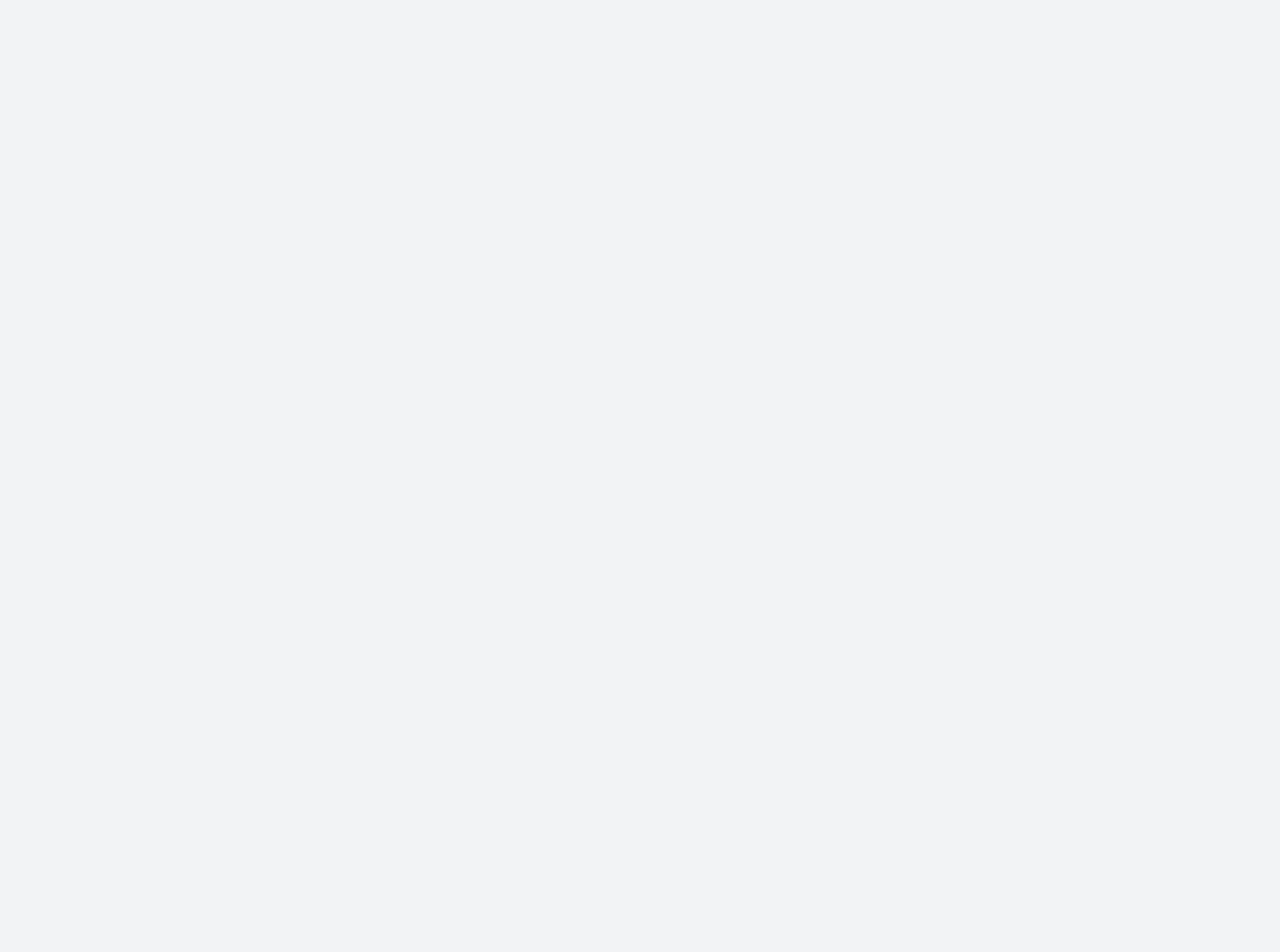
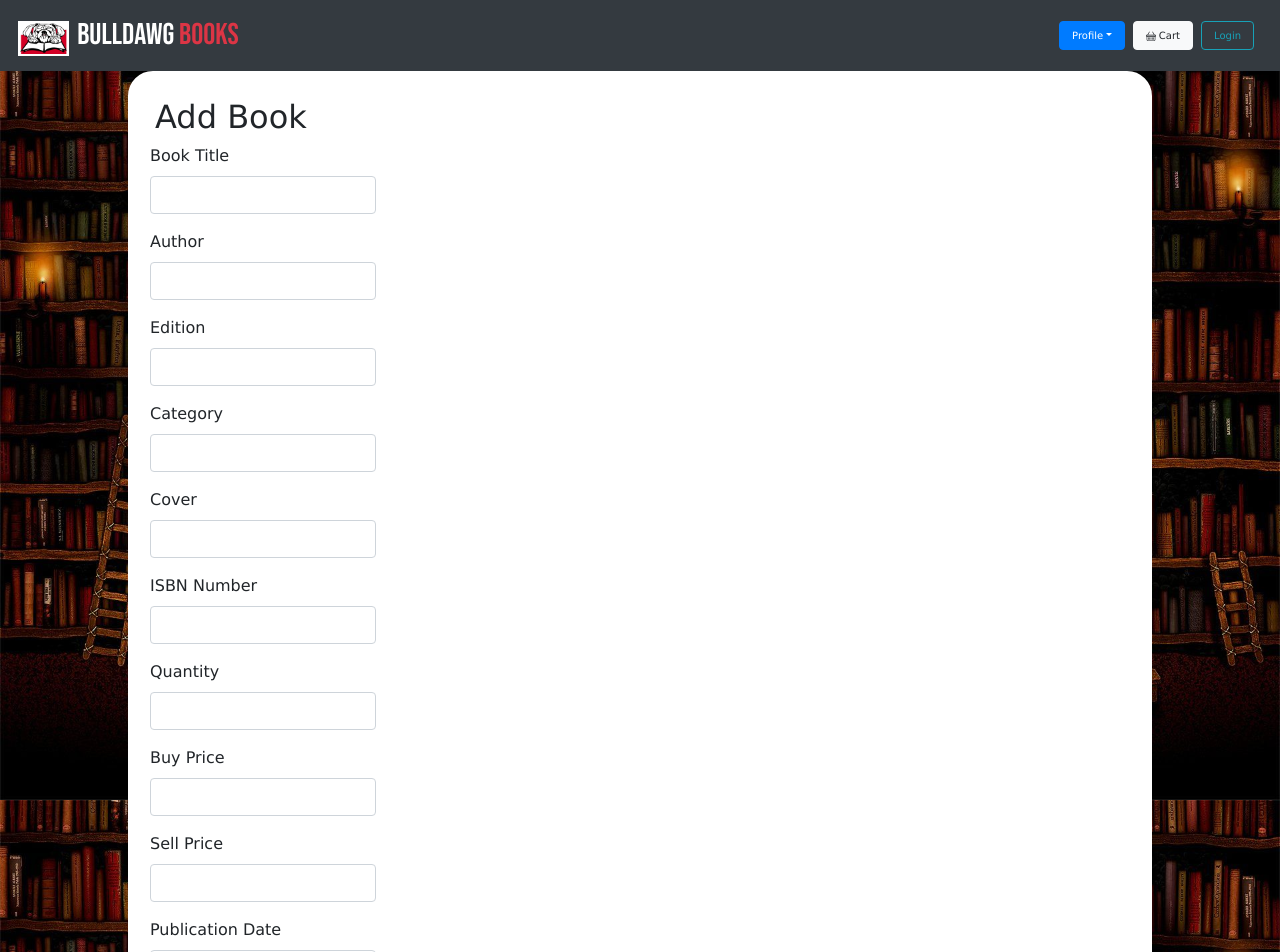
Before and after one commit to hunterwilkins2/bulldog-books, a React (Create React App) app: page /admin/AddBook in a window 1280 px wide. Shown: the top 952 px of the page. Before the commit the page ends 800 px from the top, so only its background shows below. Built offline with nearby package versions, Linux system fonts and the light colour scheme.

Commit message:
Created basic form for add book functionality

```diff
--- a/src/App.js
+++ b/src/App.js
@@ -16,6 +16,7 @@ import Checkout from './components/Checkout'
 import Login from './components/Login'
 import ManagePromotions from './components/admin/ManagePromotions'
 import ManageUsers from './components/admin/ManageUsers'
+import AddBook from './components/admin/AddBook'
 
 
 // need to troubleshoot why Cart, Orders, Profile not rendering
@@ -40,6 +41,7 @@ function App() {
                 <Route path='/Login' exact component={Login} />
                 <Route path='/admin/ManagePromotions' exact component={ManagePromotions} />
                 <Route path='/admin/ManageUsers' exact component={ManageUsers} />
+                <Route path='/admin/AddBook' exact component={AddBook} />
             </Switch>
         </Router>
     )
--- /dev/null
+++ b/src/components/admin/AddBook.js
@@ -0,0 +1,110 @@
+import React from 'react'
+import { Form, Button } from 'react-bootstrap'
+
+import StoreNavbar from '../StoreNavbar'
+import '../styles/Background.css'
+import '../styles/AddBook.css'
+
+
+function AddBook () {
+
+
+    const addBookForm = (
+        <div id = "form-cont-adbks">
+
+            <Form id = "form-adbks">
+                <h2> Add Book </h2>
+                <Form.Row>
+                    <Form.Group>
+                        <Form.Label> Book Title </Form.Label>
+                        <Form.Control>
+                        </Form.Control>
+                    </Form.Group>
+                </Form.Row>
+                <Form.Row>
+                    <Form.Group>
+                        <Form.Label> Author </Form.Label>
+                        <Form.Control>
+                        </Form.Control>
+                    </Form.Group>
+                </Form.Row>
+                <Form.Row>
+                    <Form.Group>
+                        <Form.Label> Edition </Form.Label>
+                        <Form.Control>
+                        </Form.Control>
+                    </Form.Group>
+                </Form.Row>
+                <Form.Row>
+                    <Form.Group>
+                        <Form.Label> Category</Form.Label>
+                        <Form.Control>
+                        </Form.Control>
+                    </Form.Group>
+                </Form.Row>
+                <Form.Row>
+                    <Form.Group>
+                        <Form.Label> Cover </Form.Label>
+                        <Form.Control>
+                        </Form.Control>
+                    </Form.Group>
+                </Form.Row>
+                <Form.Row>
+                    <Form.Group>
+                        <Form.Label> ISBN Number </Form.Label>
+                        <Form.Control>
+                        </Form.Control>
+                    </Form.Group>
+                </Form.Row>
+                <Form.Row>
+                    <Form.Group>
+                        <Form.Label> Quantity </Form.Label>
+                        <Form.Control>
+                        </Form.Control>
+                    </Form.Group>
+                </Form.Row>
+                <Form.Row>
+                    <Form.Group>
+                        <Form.Label> Buy Price </Form.Label>
+                        <Form.Control>
+                        </Form.Control>
+                    </Form.Group>
+                </Form.Row>
+                <Form.Row>
+                    <Form.Group>
+                        <Form.Label> Sell Price </Form.Label>
+                        <Form.Control>
+                        </Form.Control>
+                    </Form.Group>
+                </Form.Row>
+                <Form.Row>
+                    <Form.Group>
+                        <Form.Label> Publication Date </Form.Label>
+                        <Form.Control>
+                        </Form.Control>
+                    </Form.Group>
+                </Form.Row>
+                <Form.Row>
+                    <Form.Group>
+                        <Form.Label> Publisher </Form.Label>
+                        <Form.Control>
+                        </Form.Control>
+                    </Form.Group>
+                </Form.Row>
+                <Button> Add </Button>
+            </Form>
+        </div>
+
+    )
+
+
+    return (
+        <div id = "background">
+            <StoreNavbar/>
+            {addBookForm}
+
+        </div>
+    )
+}
+
+export default AddBook
--- a/src/components/admin/Admin.js
+++ b/src/components/admin/Admin.js
@@ -77,7 +77,7 @@ function Admin(){
                 <h2>Manage Books</h2>
             </div>
             <div id = "buttoncont-ad">
-                <Button>
+                <Button href = "/admin/AddBook"  >
                     Add Book
                 </Button>
                 <Button>
--- /dev/null
+++ b/src/components/styles/AddBook.css
@@ -0,0 +1,15 @@
+
+
+#form-cont-adbks {
+    display:flex;
+    justify-content:center;
+}
+
+#form-adbks {
+    padding: 25px;
+    border: 2px solid #ffffff;
+    background: #ffffff;
+    border-radius: 25px;
+    max-width: 80vw;
+    min-width: 80vw;
+}
```
